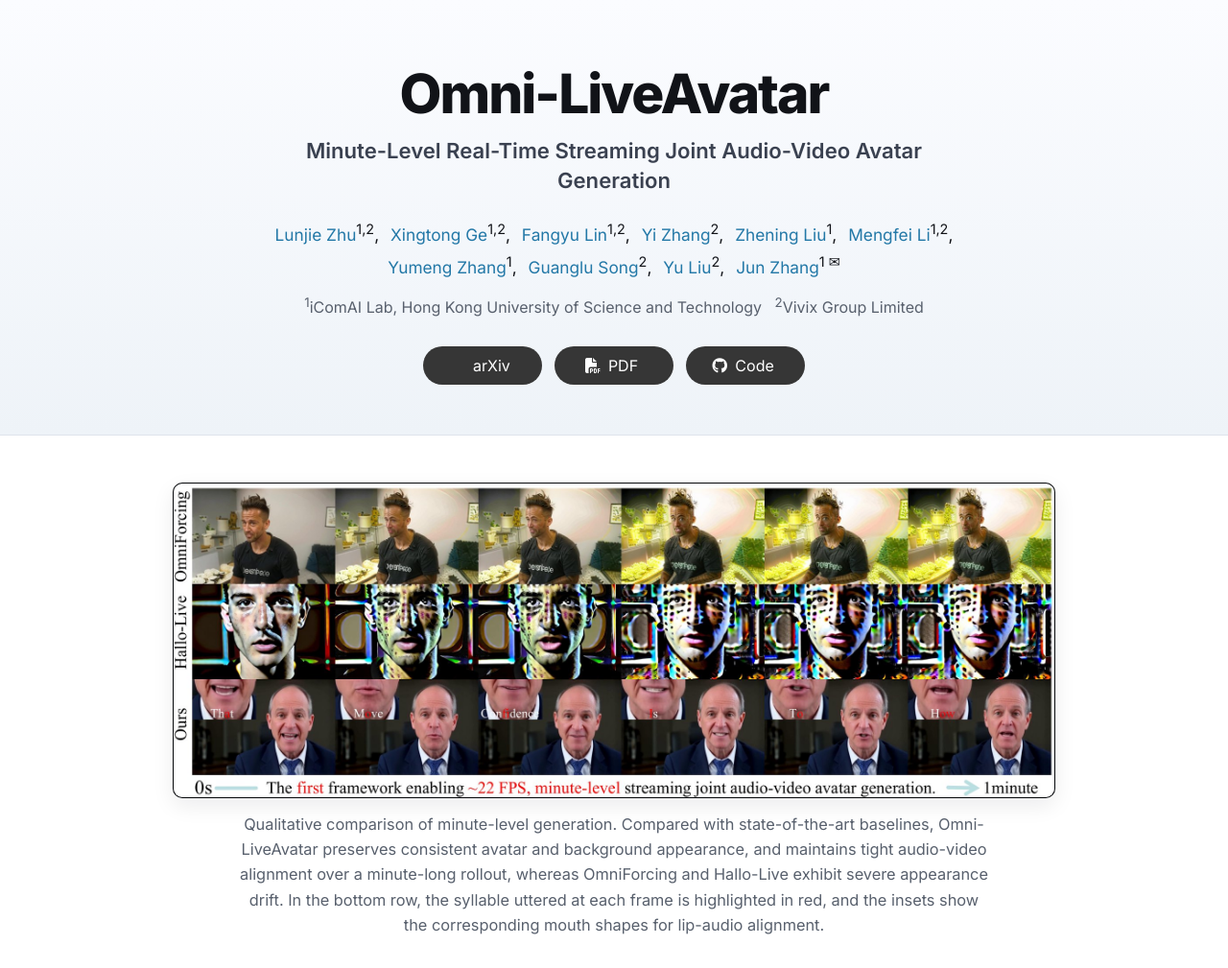
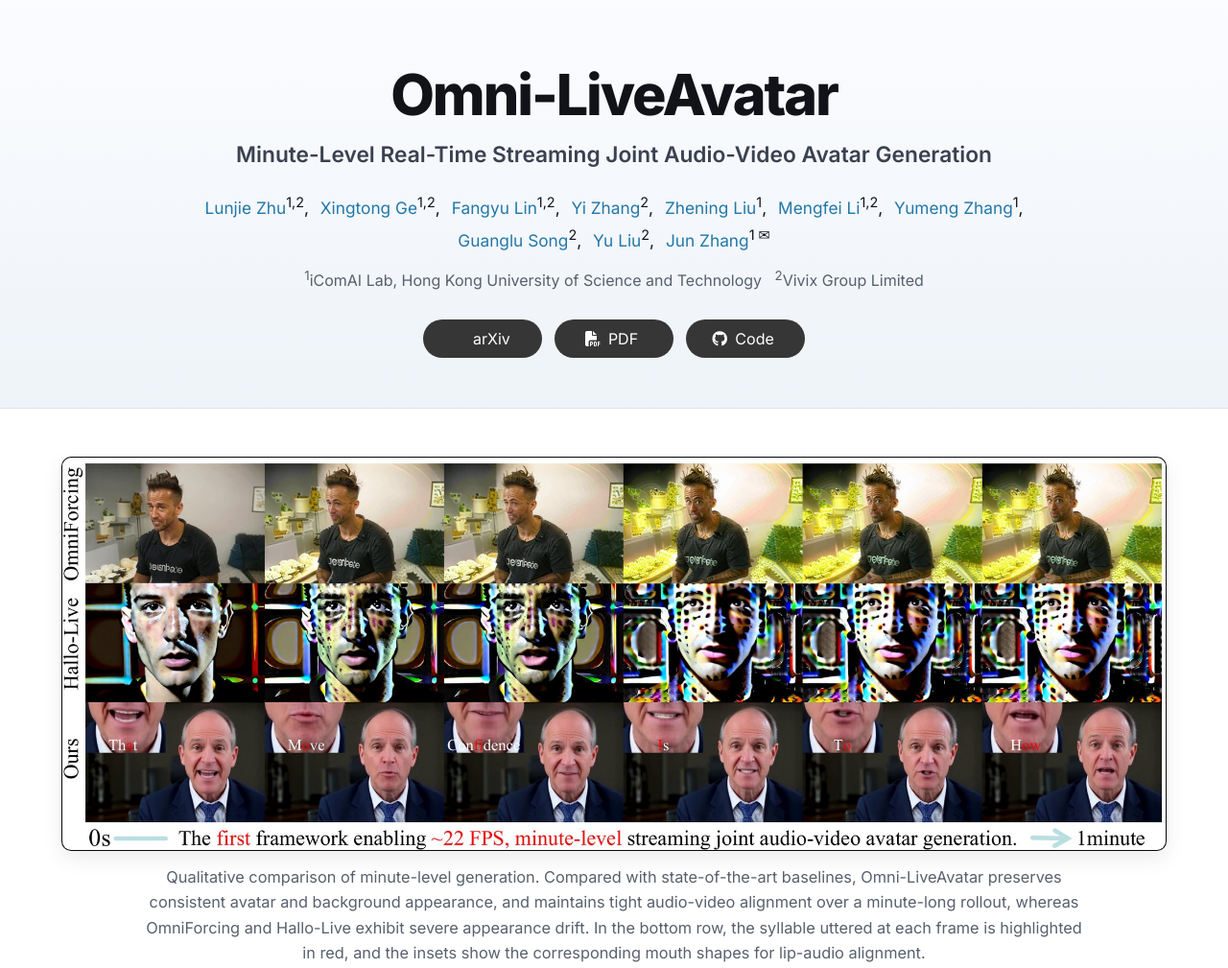
Before and after one commit to Aoko955/Omni-LiveAvatar, a plain HTML site: page index.html in a window 1280 px wide. Shown: the top 1009 px of the page at 96% size. Drawn offline with nearby package versions, Linux system fonts and the light colour scheme; some icons are missing.

Commit message:
Widen desktop layout for figures and tables

```diff
--- a/index.html
+++ b/index.html
@@ -51,25 +51,25 @@
     }
 
     .publication-title {
-      max-width: 1080px;
+      max-width: 1200px;
       margin: 0 auto;
-      font-size: 3.55rem;
+      font-size: 3.7rem;
       font-weight: 800;
       letter-spacing: -.035em;
       line-height: 1.08;
     }
 
     .publication-subtitle {
-      max-width: 760px;
+      max-width: 920px;
       margin: .85rem auto 0;
       color: #3a4150;
-      font-size: 1.38rem;
+      font-size: 1.42rem;
       font-weight: 550;
       line-height: 1.4;
     }
 
     .publication-authors {
-      max-width: 860px;
+      max-width: 980px;
       margin: 1.35rem auto 0;
       font-size: 1.08rem;
       line-height: 1.75;
@@ -112,11 +112,14 @@
     }
 
     .container.narrow {
-      max-width: 820px;
+      max-width: 900px;
     }
 
-    .container.wide {
-      max-width: 980px;
+    .hero .container,
+    .container.wide,
+    .container.wide:not(.is-max-desktop):not(.is-max-widescreen) {
+      max-width: min(1600px, 90vw);
+      width: 100%;
     }
 
     .section-title {
@@ -130,7 +133,7 @@
     .section-subtitle {
       color: var(--muted);
       margin: -.35rem auto 1.35rem;
-      max-width: 760px;
+      max-width: 900px;
       font-size: 1.08rem;
       line-height: 1.65;
     }
@@ -146,7 +149,7 @@
 
     .media-frame,
     .method-panel {
-      max-width: 920px;
+      width: 100%;
       margin-left: auto;
       margin-right: auto;
     }
@@ -168,7 +171,7 @@
 
     .caption {
       color: var(--muted);
-      max-width: 780px;
+      max-width: 980px;
       margin: .85rem auto 0;
       font-size: 1.02rem;
       line-height: 1.62;
@@ -441,6 +444,14 @@
 
     footer a {
       color: #dce7f3;
+    }
+
+    @media (min-width: 1800px) {
+      .hero .container,
+      .container.wide,
+      .container.wide:not(.is-max-desktop):not(.is-max-widescreen) {
+        max-width: min(1760px, 88vw);
+      }
     }
 
     @media (max-width: 900px) {
```
